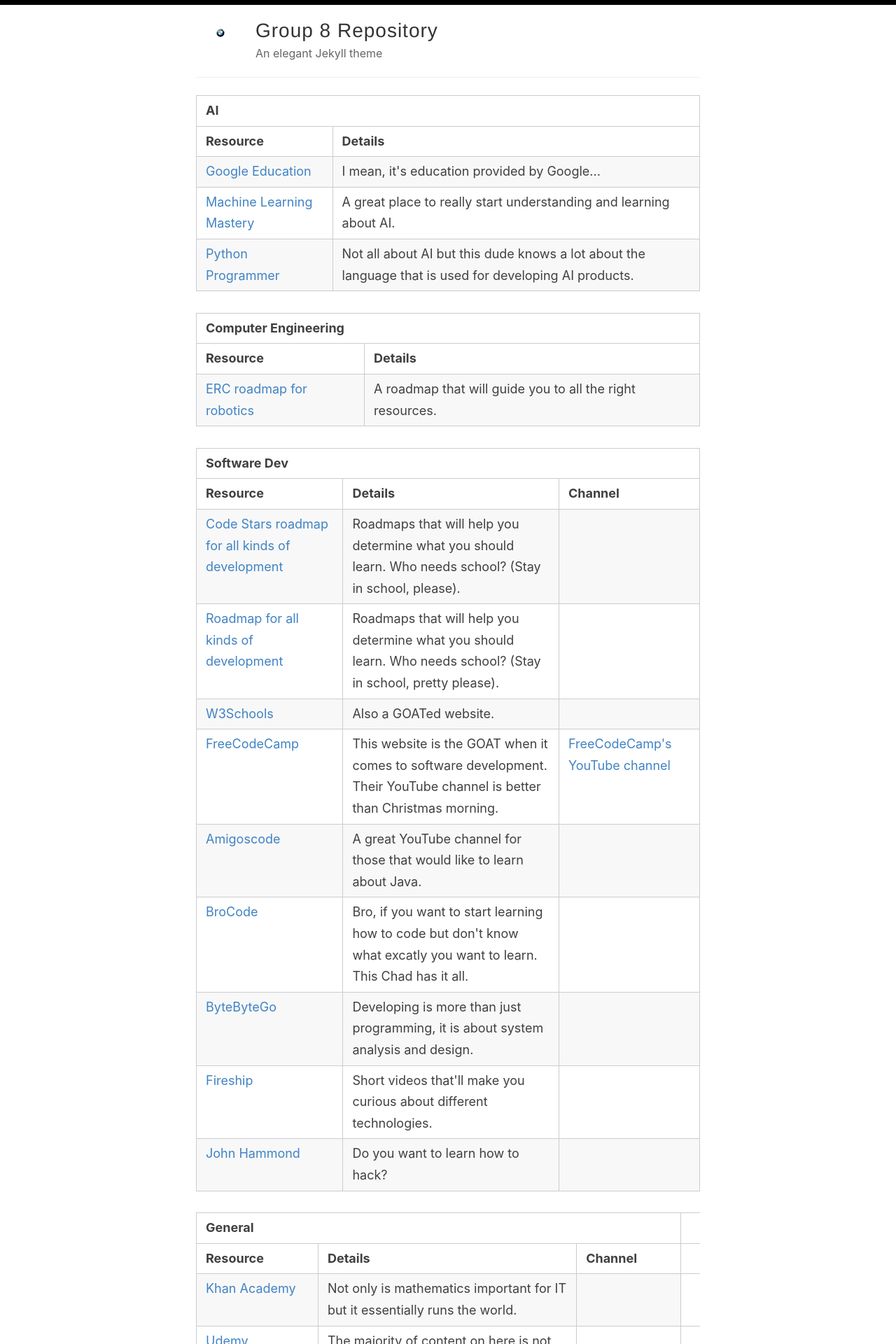
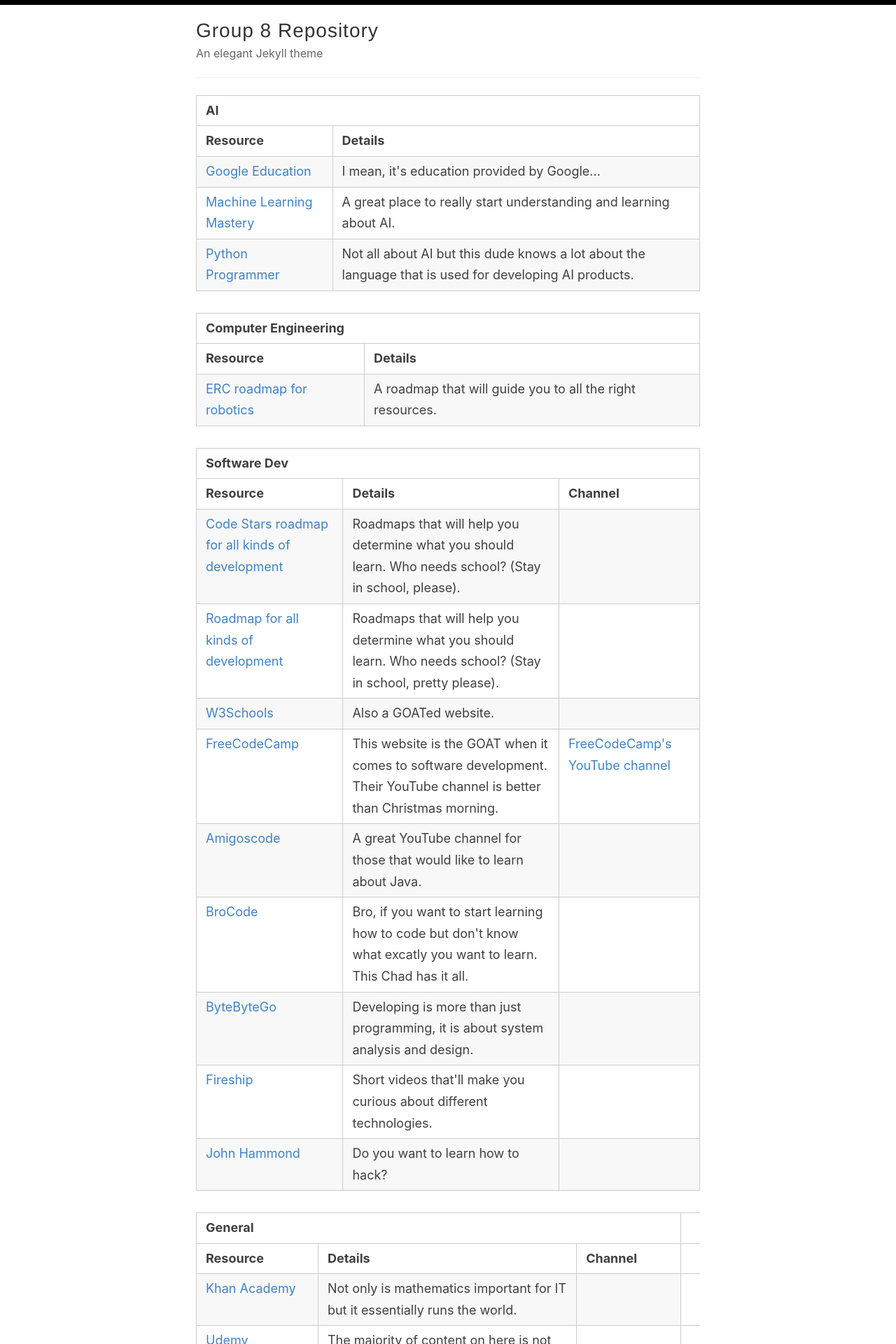
Before and after one commit to Group8-IndabaDay/InfoDay, a Jekyll site: the page built from index.html, in a window 1280 px wide. Shown: the top 1920 px of the page at 70% size. Built offline with Jekyll 4.4.1, drawn with Linux system fonts in a browser that asks for light colours; the list of posts is cut into pages by our own code.

Commit message:
Update default.html

```diff
--- a/_layouts/default.html
+++ b/_layouts/default.html
@@ -20,7 +20,7 @@
       <div class="wrapper-masthead">
         <div class="container">
           <header class="masthead clearfix">
-            <a href="{{ site.baseurl }}/" class="site-avatar"><img src="{{ site.baseurl }}/images/favicon-32x32.jpg" alt="{{ site.title }}" /></a>
+
 
             <div class="site-info">
               <h1 class="site-name"><a href="{{ site.baseurl }}/">{{ site.name }}</a></h1>
```
